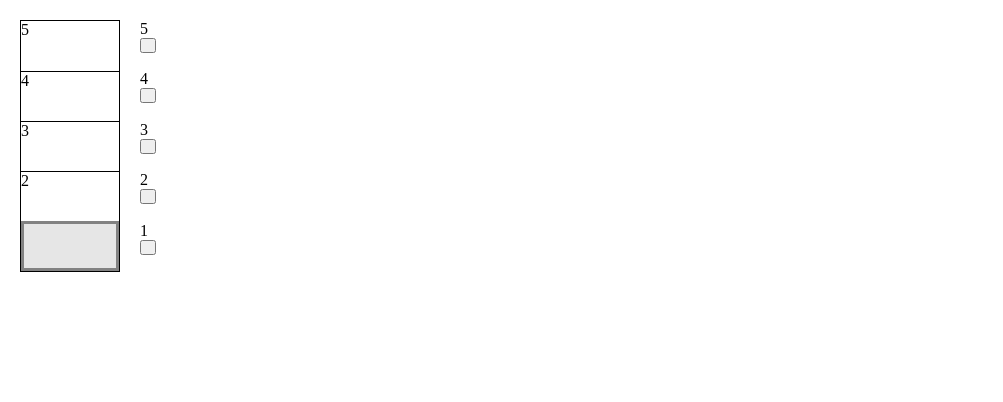
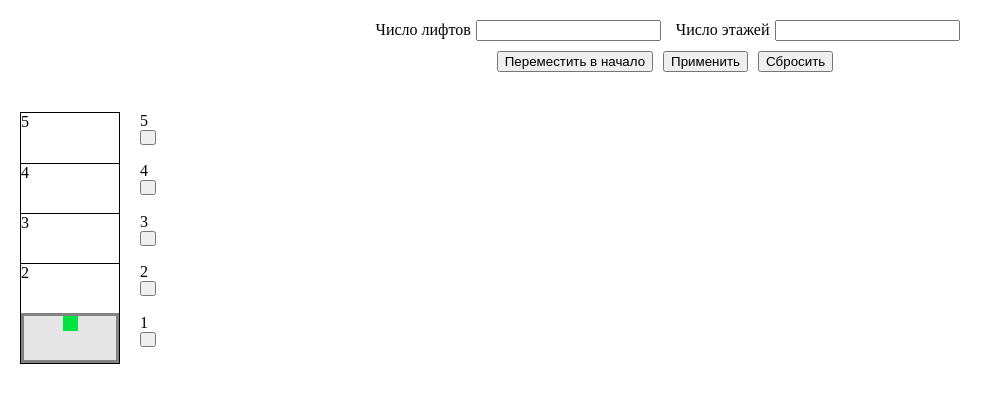
Before and after one commit to Nikitatopodin/elevator, a Vue app: page / in a window 1280 px wide. Shown: the top 402 px of the page, without its empty margins (0-1003 px from the left). Built offline with nearby package versions, Linux system fonts and the light colour scheme.

Commit message:
feat: add and fix store for new features

```diff
--- a/src/stores/store.js
+++ b/src/stores/store.js
@@ -3,15 +3,19 @@ import { defineStore } from 'pinia'
 import options from '@/options'
 
 export const useElevatorsStore = defineStore('elevator', () => {
-  window.onbeforeunload = () => localStorage.setItem('elevator-store', JSON.stringify(elevators.value))
+  window.addEventListener('beforeunload', () => {
+    localStorage.setItem('elevator-store', JSON.stringify(elevators.value))
+  })
   const getDefaultOptions = () => {
     const arr = [];
     for (let i = 0; i < options.elevators; i++) {
       arr.push({
         id: ref(i),
+        prevLevel: ref(null),
         currentLevel: ref(1),
         isMoving: ref(false),
-        targetLevel: ref(null)
+        targetLevel: ref(null),
+        isReady: ref(true),
       })
     }
     return arr
@@ -28,7 +32,8 @@ export const useElevatorsStore = defineStore('elevator', () => {
         ...elevator,
         currentLevel: ref(elevator.targetLevel ? elevator.targetLevel : elevator.currentLevel),
         targetLevel: ref(null),
-        isMoving: ref(false)
+        isMoving: ref(false),
+        isReady: ref(true),
       }
       return elevatorObj
     });
@@ -36,6 +41,7 @@ export const useElevatorsStore = defineStore('elevator', () => {
   }
 
   const elevators = ref(getOptions());
+  const timeouts = ref([]);
 
   function toggleIsMoving(id) {
     elevators.value[id].isMoving = !elevators.value[id].isMoving;
@@ -49,33 +55,135 @@ export const useElevatorsStore = defineStore('elevator', () => {
     elevators.value[id].currentLevel = ref(level);
   }
 
+  function setPrevLevel(id, level) {
+    elevators.value[id].prevLevel = ref(level);
+  }
+
   function getStartElevatorPos(id) {
-    return Math.abs(elevators.value[id].currentLevel - elevators.value[id].targetLevel);
+    return Math.abs(elevators.value[id].prevLevel - elevators.value[id].targetLevel);
   }
 
   function getTargetLevels() {
     return elevators.value.map(elevator => elevator.targetLevel);
   }
-  return { elevators, toggleIsMoving, setCurrentLevel, setTargetLevel, getStartElevatorPos, getTargetLevels }
+
+  function getCurrentLevels() {
+    return elevators.value.map(elevator => elevator.currentLevel);
+  }
+
+  function getPrevLevels() {
+    return elevators.value.map(elevator => elevator.prevLevel);
+  }
+
+  function toggleIsReady(id) {
+    elevators.value[id].isReady = !elevators.value[id].isReady
+  }
+
+  function resetElevators() {
+    elevators.value = getDefaultOptions();
+    timeouts.value.forEach(timeout => clearTimeout(timeout))
+    timeouts.value = [];
+  }
+
+  function resetElevatorsPositions() {
+    elevators.value = elevators.value.map(elevator => {
+      const elevatorObj = {
+        ...elevator,
+        currentLevel: ref(1),
+        prevLevel: ref(null)
+      }
+      return elevatorObj
+    })
+  }
+
+  function setElevatorsNum(num) {
+    if (num > elevators.value.length) {
+      for (let i = elevators.value.length; i < num; i++) {
+        elevators.value.push({
+          id: ref(i),
+          currentLevel: ref(1),
+          isMoving: ref(false),
+          targetLevel: ref(null),
+          isReady: ref(true),
+        })
+      }
+    } else {
+      for (let i = elevators.value.length; i > num; i--) {
+        elevators.value.pop()
+      }
+    }
+  }
+
+  function correctElevatorsPos(num) {
+    elevators.value.forEach(elevator => {
+      if (elevator.currentLevel > num) {
+        elevator.currentLevel = num;
+      }
+    })
+  }
+
+  return {
+    elevators,
+    timeouts,
+    toggleIsMoving,
+    setCurrentLevel,
+    setTargetLevel,
+    setPrevLevel,
+    getStartElevatorPos,
+    getTargetLevels,
+    toggleIsReady,
+    getCurrentLevels,
+    getPrevLevels,
+    setElevatorsNum,
+    getDefaultOptions,
+    resetElevators,
+    resetElevatorsPositions,
+    correctElevatorsPos
+  }
 })
 
-export const useGeneralStore = defineStore('callQueue', () => {
-  const levels = ref(options.levels);
+export const useGeneralStore = defineStore('store', () => {
+  window.addEventListener('beforeunload', (e) => {
+    localStorage.setItem('elevator-settings', JSON.stringify(levels.value))
+  })
+
+  const getSettings = () => {
+    const storageSettings = localStorage.getItem('elevator-settings');
+    if (!storageSettings) {
+      return options.levels
+    }
+
+    return JSON.parse(localStorage.getItem('elevator-settings'));
+  }
+
+  const levels = ref(getSettings());
   const savedQueue = localStorage.getItem('callQueue');
-  const callQueue = savedQueue ? JSON.parse(savedQueue) : [];
+  const callQueue = savedQueue ? ref(JSON.parse(savedQueue)) : ref([]);
 
   function addCallToQueue(level) {
-    if (!callQueue.includes(level)) {
-      callQueue.push(level);
-      localStorage.setItem('callQueue', JSON.stringify(callQueue));
+    if (!callQueue.value.includes(level)) {
+      callQueue.value.push(level);
+      localStorage.setItem('callQueue', JSON.stringify(callQueue.value));
     }
     return
   }
 
   function removeCallFromQueue() {
-    callQueue.shift();
-    localStorage.setItem('callQueue', JSON.stringify(callQueue));
+    callQueue.value.shift();
+    localStorage.setItem('callQueue', JSON.stringify(callQueue.value));
   }
 
-  return { callQueue, addCallToQueue, removeCallFromQueue, levels }
+  function setLevelsNum(num) {
+    if (num > 800) {
+      num = 800;
+    }
+    levels.value = num;
+  }
+
+  function resetSettings() {
+    levels.value = options.levels;
+    callQueue.value = [];
+  }
+
+  return { callQueue, addCallToQueue, removeCallFromQueue, levels, setLevelsNum, resetSettings }
 })
--- a/src/views/MainView.vue
+++ b/src/views/MainView.vue
@@ -1,12 +1,16 @@
 <script setup>
 import { useElevatorsStore } from '@/stores/store';
-import Shaft from '../components/Shaft.vue'
+import Shaft from '@/components/Shaft.vue'
 import ElevatorControllers from '@/components/ElevatorControllers.vue';
+import Options from '@/components/Options.vue'
 
 const elevatorsStore = useElevatorsStore();
 </script>
 
 <template>
+  <header class="header">
+    <Options />
+  </header>
   <main class="main">
     <Shaft v-for="elevator in elevatorsStore.elevators" :key="elevator.id" :elev-id="elevator.id" />
     <ElevatorControllers />
```
